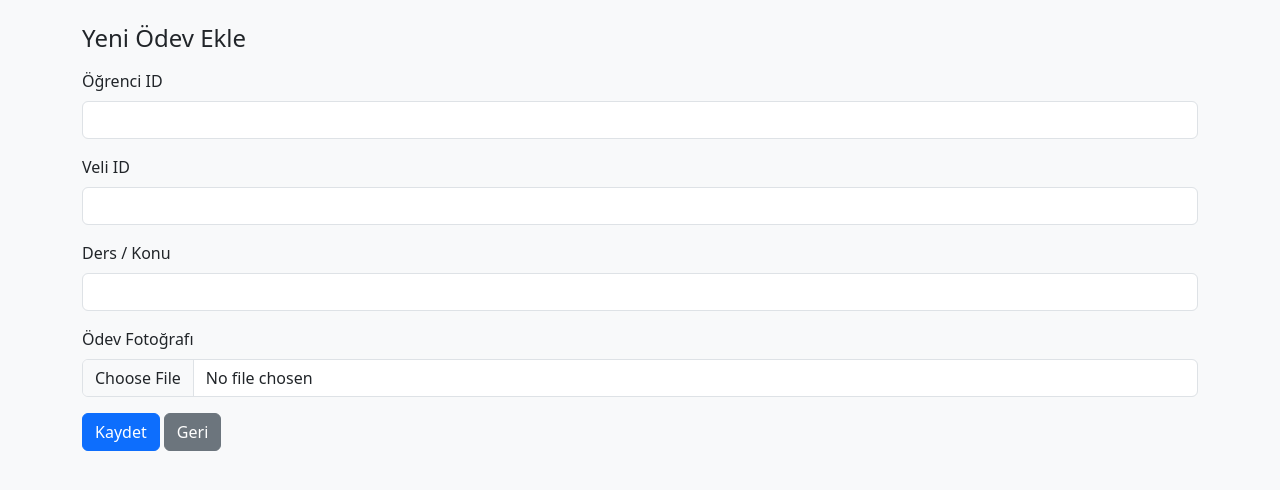
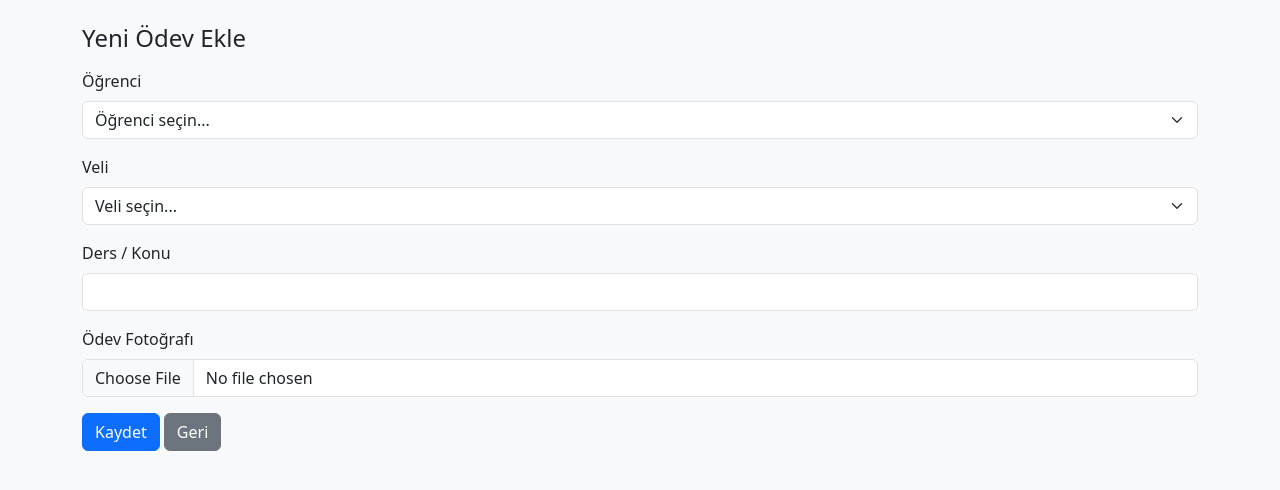
Before and after one commit to muhlis12/birimza_kurs, a Flask app: page /homeworks/add in a window 1280 px wide. Shown: the part 56-546 px from the top of the page. Run offline with Flask 3, Linux system fonts and the light colour scheme; tables that the repository leaves empty hold one stand-in row (values such as "Sample post").

Commit message:
Update homework add form to use name dropdowns

```diff
--- a/app.py
+++ b/app.py
@@ -299,6 +299,16 @@ def homeworks_list():
 
 @app.route("/homeworks/add", methods=["GET", "POST"])
 def homework_add():
+    conn = get_db()
+    cur = conn.cursor()
+
+    # Öğrenci ve velileri her iki durumda da lazım olacak
+    cur.execute("SELECT id, name FROM students ORDER BY name")
+    students = cur.fetchall()
+
+    cur.execute("SELECT id, name FROM parents ORDER BY name")
+    parents = cur.fetchall()
+
     if request.method == "POST":
         student_id = request.form["student_id"]
         parent_id = request.form["parent_id"]
@@ -311,8 +321,6 @@ def homework_add():
         file_path = f"{folder}/{datetime.now().timestamp()}_{image.filename}"
         image.save(file_path)
 
-        conn = get_db()
-        cur = conn.cursor()
         cur.execute("""
             INSERT INTO homeworks (student_id, parent_id, subject, image_path, created_at)
             VALUES (?, ?, ?, ?, ?)
@@ -329,7 +337,10 @@ def homework_add():
         flash("Ödev başarıyla yüklendi!", "success")
         return redirect(url_for("homeworks_list"))
 
-    return render_template("homework_add.html")
+    conn.close()
+    return render_template("homework_add.html",
+                           students=students,
+                           parents=parents)
 
 
 # -------------------------------------------------
--- a/templates/homework_add.html
+++ b/templates/homework_add.html
@@ -18,14 +18,25 @@
   <h4 class="mb-3">Yeni Ödev Ekle</h4>
 
   <form method="post" enctype="multipart/form-data">
+
     <div class="mb-3">
-      <label class="form-label">Öğrenci ID</label>
-      <input type="number" name="student_id" class="form-control" required>
+      <label class="form-label">Öğrenci</label>
+      <select name="student_id" class="form-select" required>
+        <option value="">Öğrenci seçin...</option>
+        {% for s in students %}
+          <option value="{{ s.id }}">{{ s.name }}</option>
+        {% endfor %}
+      </select>
     </div>
 
     <div class="mb-3">
-      <label class="form-label">Veli ID</label>
-      <input type="number" name="parent_id" class="form-control" required>
+      <label class="form-label">Veli</label>
+      <select name="parent_id" class="form-select" required>
+        <option value="">Veli seçin...</option>
+        {% for p in parents %}
+          <option value="{{ p.id }}">{{ p.name }}</option>
+        {% endfor %}
+      </select>
     </div>
 
     <div class="mb-3">
```
